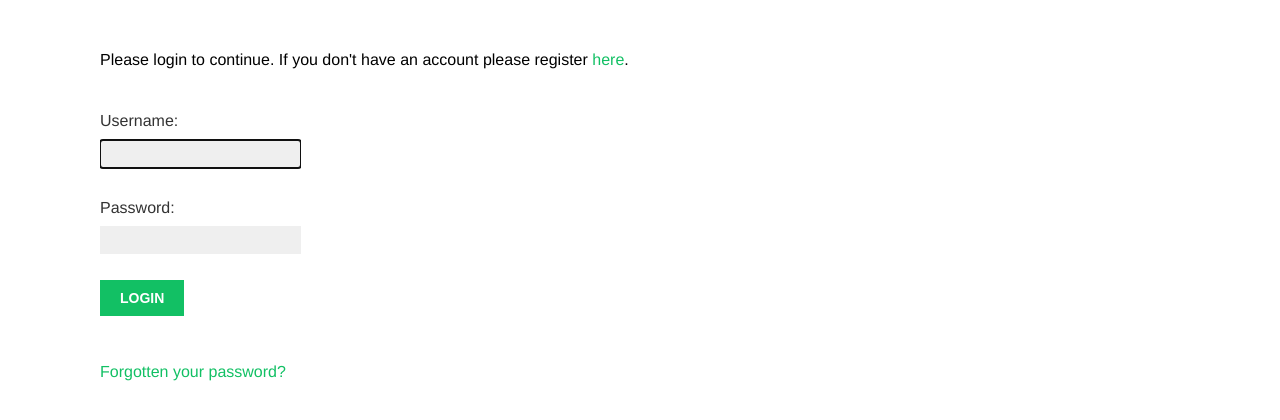
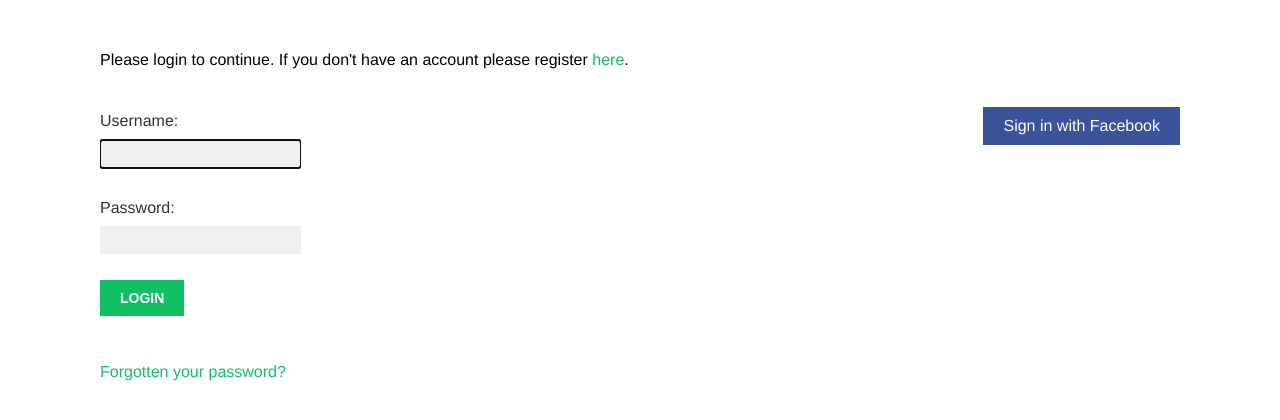
Before and after one commit to u87694/Social-Networking-Site, a Django app: page /account/login/ in a window 1280 px wide. Shown: the part 47-467 px from the top of the page. Run offline with Django 4.2, Linux system fonts and the light colour scheme; some web fonts are replaced.

Commit message:
Facebook Auth (test)

```diff
--- a/account/templates/registration/login.html
+++ b/account/templates/registration/login.html
@@ -29,4 +29,13 @@ Log-In
         </a>
     </p>
 </div>
+<div class="social">
+    <ul>
+      <li class="facebook">
+        <a href="{% url 'social:begin' 'facebook' %}">
+          Sign in with Facebook
+        </a>
+      </li>
+    </ul>
+  </div>
 {% endblock %}
--- a/bookmarks/urls.py
+++ b/bookmarks/urls.py
@@ -21,6 +21,7 @@ from django.conf.urls.static import static
 urlpatterns = [
     path('admin/', admin.site.urls),
     path('account/', include('account.urls')),
+    path('social_auth/', include('social_django.urls', namespace='social')),
 ]
 
 if settings.DEBUG:
```
Also changed, not shown: bookmarks/settings.py (+9 -1 lines), 2 other files.
